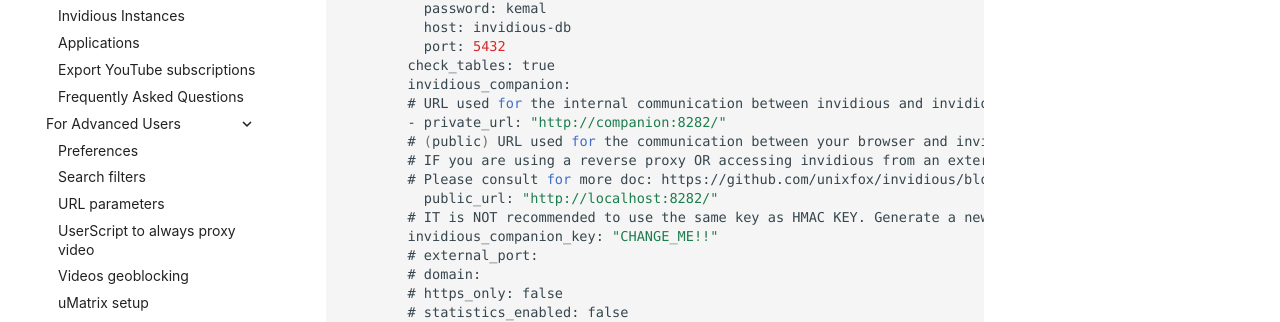
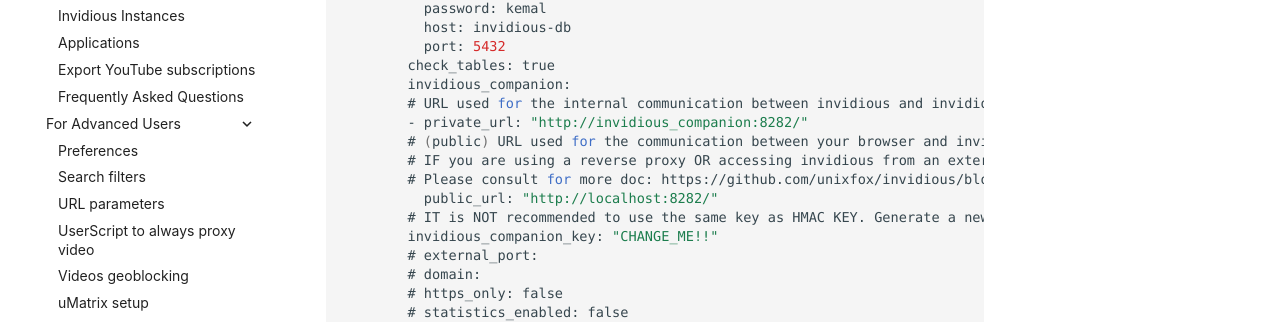
Before and after one commit to iv-org/documentation, an MkDocs documentation site: the page built from docs/companion-installation.md, in a window 1280 px wide and 900 px high, scrolled down 1974 px. Shown: the part 146-468 px from the top of the window. Built offline with MkDocs 1.6.1 and Material for MkDocs 9.7.7, drawn with Linux system fonts in a browser that asks for light colours; comment, search, counter and statistics services are not loaded; some of the changed lines change nothing that is shown.

Commit message:
Fixing correct usage of container proxy for invidious companion

```diff
--- a/docs/companion-installation.md
+++ b/docs/companion-installation.md
@@ -68,7 +68,7 @@
             check_tables: true
             invidious_companion:
             # URL used for the internal communication between invidious and invidious companion
-            - private_url: "http://companion:8282/"
+            - private_url: "http://invidious_companion:8282/"
             # (public) URL used for the communication between your browser and invidious companion
             # IF you are using a reverse proxy OR accessing invidious from an external IP then you NEED to change this value
             # Please consult for more doc: https://github.com/unixfox/invidious/blob/invidious-companion/config/config.example.yml#L57-L88
```
